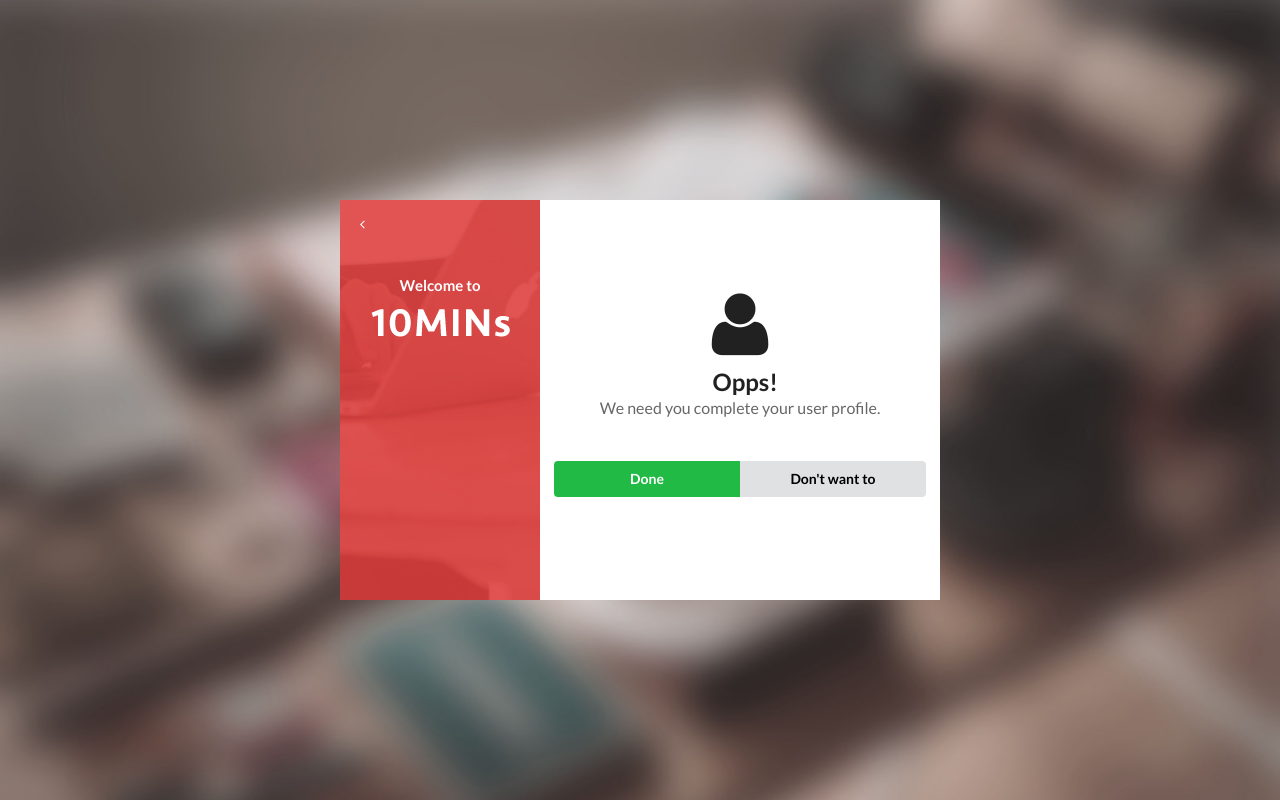
After one commit to ahDDD/BlogDemo, a Django app: page /complete in a window 1280 px wide. The commit adds this page. Run offline with Django 3.2, Linux system fonts and the light colour scheme.

Commit message:
新增了5分钟超时功能

```diff
--- a/app/static/login.css
+++ b/app/static/login.css
@@ -16,7 +16,7 @@ body {
     position: absolute;
 }
 
-.ui.basic.segment.container > .ui.basic.inverted.segment.login {
+.ui.basic.segment.container > .ui.basic.segment.login {
     margin: 0;
     width: 400px;
     height: 400px;
@@ -44,3 +44,7 @@ body {
 .ui.form {
     padding-top: 30px;
 }
+
+.ui.center.aligned.icon.header.complete {
+    margin-top: 20%;
+}
--- /dev/null
+++ b/app/templates/complete.html
@@ -0,0 +1,36 @@
+<!DOCTYPE html>
+{% load staticfiles %}
+<html>
+    <head>
+        <meta charset="utf-8">
+        <title>login</title>
+        <link rel="stylesheet" href="{% static 'css/semantic.css' %}" media="screen" title="no title">
+        <link rel="stylesheet" href="{% static 'login.css' %}" media="screen" title="no title">
+    </head>
+    <body>
+        <div class="ui basic segment container">
+            <div class="ui basic segment login">
+                <h2 class="ui center aligned icon header complete">
+                    <i class="user icon"></i>
+                    <div class="content">Opps!</div>
+                    <div class="sub header">We need you complete your user profile.</div>
+                </h2>
+                <div class="ui two buttons" style="margin-top: 30px">
+                    <button class="ui positive button">
+                          <a href="{% url 'login' %}" style="color: white">Done</a>
+                    </button>
+                    <button class="ui button">
+                        <a href="{% url 'index_logout' %}" style="color: black">Don't want to</a>
+                    </button>
+                </div>
+            </div>
+            <div class="ui basic segment logo">
+                <i class="icon inverted angle left"></i>
+                <div class="ui basic center aligned segment">
+                    <h4 class="ui inverted header">Welcome to</h4>
+                    <img src="{% static 'images/tenlogo.png' %}" alt="" />
+                </div>
+            </div>
+        </div>
+    </body>
+</html>
--- a/app/views.py
+++ b/app/views.py
@@ -9,11 +9,15 @@ from django.contrib.auth import authenticate, login, logout
 from django.contrib.auth.forms import UserCreationForm, AuthenticationForm
 
 from pprint import pprint
+import datetime
 # Create your views here.
 
 def index(request, tag=None, sort=None):
-    print request.session
-    pprint(dir(request.session))
+    if datetime.datetime.utcnow().strftime('%Y-%m-%d %H:%M:%S') > request.session['ttl']:
+        return redirect(to='complete')
+
+    # print type(request.session['ttl'])
+    # pprint(dir(request.session))
     if tag:
         articles = Article.objects.filter(tag=tag)
     else:
@@ -38,6 +42,8 @@ def index(request, tag=None, sort=None):
     return render(request, 'l7h2.html', context)
 
 def detail(request, art_id, tag=None, error_form=None):
+    if datetime.datetime.utcnow().strftime('%Y-%m-%d %H:%M:%S') > request.session['ttl']:
+        return redirect(to='complete')
     context = {}
     article = Article.objects.get(id=art_id)
     if tag:
@@ -60,6 +66,8 @@ def detail(request, art_id, tag=None, error_form=None):
     return render(request, 'l8h2.html', context)
 
 def comment_post(request, art_id, tag=None):
+    if datetime.datetime.utcnow().strftime('%Y-%m-%d %H:%M:%S') > request.session['ttl']:
+        return redirect(to='complete')
     form = CommentForm(request.POST)
     if form.is_valid():
         name = form.cleaned_data['name']
@@ -80,9 +88,11 @@ def index_login(request):
             user = UserProfile.objects.get(belong_to=form.get_user())
             user.last_visit_dt = form.get_user().last_login
             user.save()
-            print form.get_user().last_login
-            print dir(form.get_user())
             login(request, form.get_user())
+            ttl = form.get_user().last_login + datetime.timedelta(minutes=5)
+            ttl = ttl.strftime('%Y-%m-%d %H:%M:%S')
+            request.session['ttl'] = ttl
+            # request.session['ttl'] = form.get_user().last_login.isoformat()
             return redirect(to='index', tag='', sort='')
     context['form'] = form
     return render(request, 'login.html', context)
@@ -100,9 +110,12 @@ def index_register(request):
     return render(request, 'login.html', context)
 
 def index_logout(request):
-    print (dir(request))
     logout(request)
     return redirect(to='login')
+
+def complete(request):
+    context = {}
+    return render(request, 'complete.html', context)
 
 def edge(obj):
     try:
@@ -110,3 +123,7 @@ def edge(obj):
     except AttributeError:
         obj = 0
     return obj
+
+def is_ttd(ttl):
+    if datetime.datetime.utcnow().strftime('%Y-%m-%d %H:%M:%S') > ttl:
+        return redirect(to='complete')
--- a/project/urls.py
+++ b/project/urls.py
@@ -15,7 +15,7 @@ Including another URLconf
 """
 from django.conf.urls import url
 from django.contrib import admin
-from app.views import index, detail, comment_post, index_login, index_register, index_logout
+from app.views import index, detail, comment_post, index_login, index_register, index_logout, complete
 from django.contrib.auth.views import logout
 
 from django.conf import settings
@@ -30,6 +30,7 @@ urlpatterns = [
     url(r'^register$', index_register, name='register'),
     url(r'^logout$', logout, {'next_page': '/login'}, name='logout'),
     url(r'^logout$', index_logout, name='index_logout'),
+    url(r'^complete$', complete, name='complete'),
 ]
 
 if settings.DEBUG:
```
Also changed, not shown: db.sqlite3.
